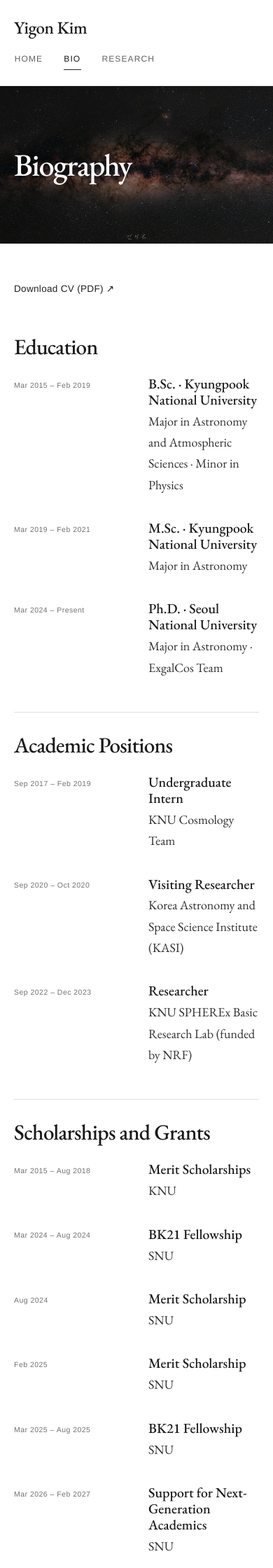
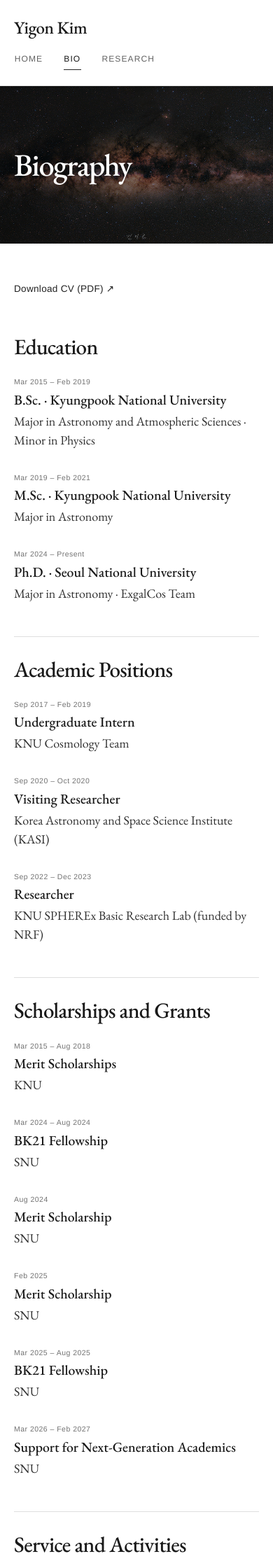
Before and after one commit to yigon/yigon.github.io, a Jekyll site: the page built from bio.md, in a window 390 px wide. Shown: the top 2240 px of the page at 70% size. Built offline with Jekyll 4.4.1, drawn with Linux system fonts in a browser that asks for light colours.

Commit message:
Update monotone.css

```diff
--- a/assets/css/monotone.css
+++ b/assets/css/monotone.css
@@ -350,6 +350,39 @@ button, input, textarea, select { font: inherit; }
 }
 /* skillsets-bio-list:end */
 
+/* Biography: mobile layout */
+@media (max-width: 700px) {
+  .site-main .bio-entry {
+    display: flex;
+    flex-direction: column;
+    gap: 0;
+  }
+
+  .site-main .bio-entry__date {
+    margin-bottom: 0.3rem;
+    padding: 0;
+  }
+
+  .site-main .bio-entry__content {
+    width: 100%;
+  }
+
+  .site-main .bio-entry__title {
+    margin: 0;
+    line-height: 1.3;
+  }
+
+  .site-main .bio-entry__details {
+    margin-top: 0.2rem;
+    line-height: 1.5;
+  }
+
+  /* Margin between items */
+  .site-main .bio-list {
+    gap: 2rem;
+  }
+}
+
 /* CV download link */
 .cv-download {
   margin: 1.5rem 0 3rem;
```
